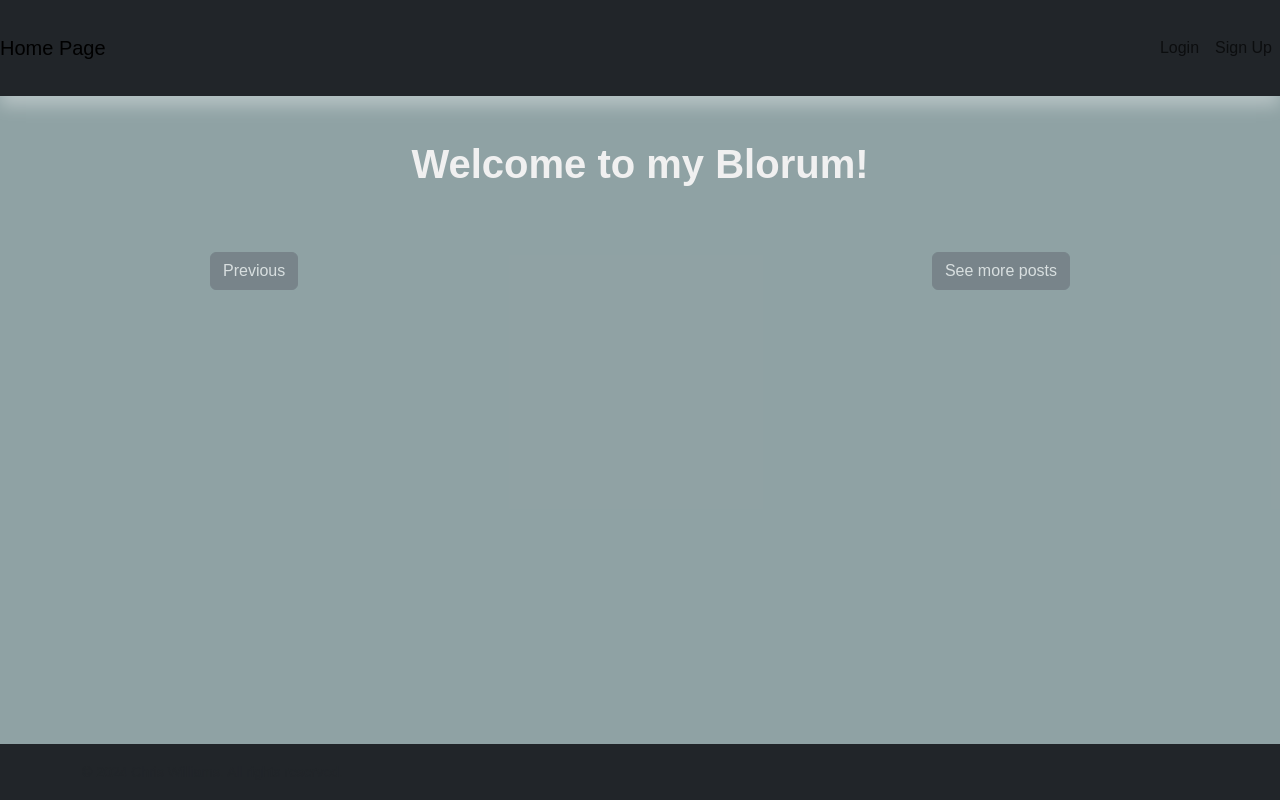
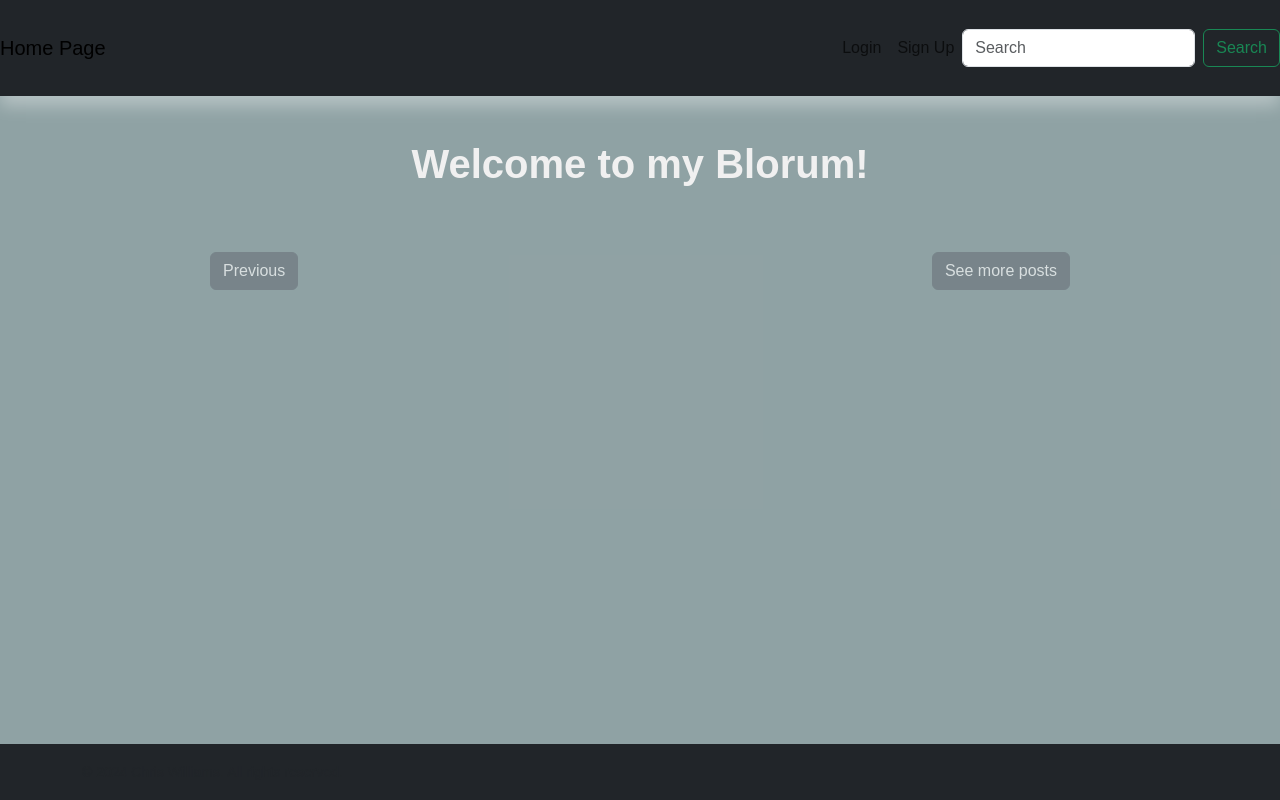
Before and after one commit to Synthahol/BlogForum, a Flask app: page / in a window 1280 px wide. Run offline with Flask 3, Linux system fonts and the light colour scheme; data that the repository does not hold is empty; some libraries are stand-ins or nearby versions.

Commit message:
Added search bar functionality in navbar

```diff
--- a/app.py
+++ b/app.py
@@ -71,26 +71,27 @@ from utils import (
     save_media,
 )
 
-##############CONFIGURATIONS ###############
+############## CONFIGURATIONS and INITIALIZATIONS ###############
 
 # Load environment variables from a .env file
 load_dotenv()
 
-# Main application
+# Create Flask instance and configure it
 app = Flask(__name__)
 app.config.from_object("config.Config")
 
-# Initialize cache
+# Initialize caching
 cache = Cache(app)
-
 
 # Initialize logging
 logging.basicConfig(level=logging.INFO)
 logger = logging.getLogger(__name__)
 
+# initialize database
 db.init_app(app)
 migrate = Migrate(app, db)
 
+# initialize login manager
 login_manager = LoginManager(app)
 login_manager.login_view = "login"
 
@@ -156,6 +157,16 @@ def generate_unique_slug(name):
 
 
 ######### ROUTES #############
+
+
+# Search function routing
+@app.route("/search")
+def search_results():
+    query = request.args.get("q")
+    results = Post.query.filter(
+        (Post.title.ilike(f"%{query}%")) | (Post.content.ilike(f"%{query}%"))
+    ).all()
+    return render_template("search_results.html", query=query, results=results)
 
 
 # Pagination routing
--- a/templates/base.html
+++ b/templates/base.html
@@ -83,6 +83,24 @@
             </div>
             {% endif %}
           </div>
+          <form
+            action="{{ url_for('search_results') }}"
+            method="get"
+            class="d-flex"
+            role="search"
+          >
+            <input
+              class="form-control me-2"
+              name="q"
+              type="text"
+              placeholder="Search"
+              aria-label="Search"
+              required
+            />
+            <button class="btn btn-outline-success" type="submit">
+              Search
+            </button>
+          </form>
         </div>
       </nav>
 
@@ -114,6 +132,5 @@
     </div>
 
     <script src="https://cdn.jsdelivr.net/npm/bootstrap@5.3.3/dist/js/bootstrap.bundle.min.js"></script>
-
   </body>
 </html>
```
Also changed, not shown: templates/search_results.html (added, +16 -0 lines), 10 other files.
